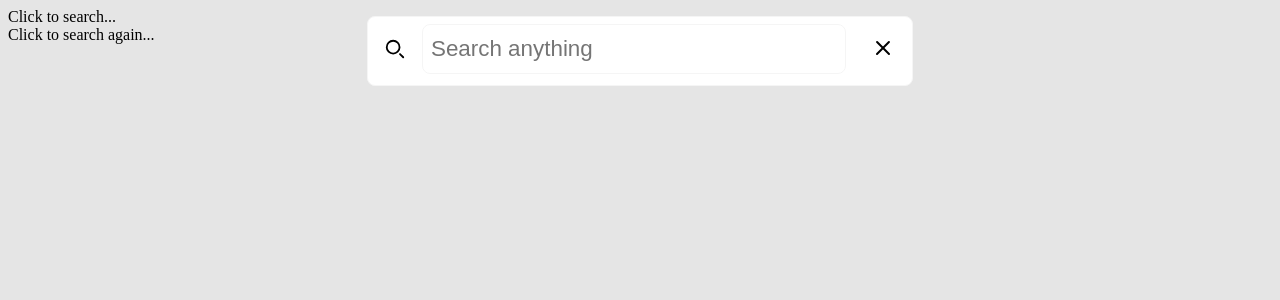
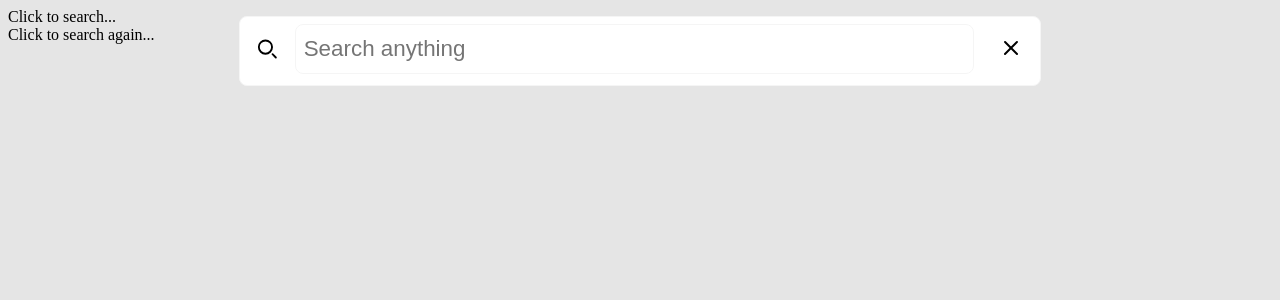
Before and after one commit to liftapps/easysitesearch, a Preact app: page / in a window 1280 px wide. Both pictures are taken after a click on the element "Click to search...". Shown: the top 300 px of the page. Built offline with nearby package versions, Linux system fonts and the light colour scheme.

Commit message:
update search widget

```diff
--- a/src/index.css
+++ b/src/index.css
@@ -5,6 +5,7 @@
 }
 
 .searchWidget {
+  font-size: 0.8rem;
   font-family: Inter, system-ui, Avenir, Helvetica, Arial, sans-serif;
   line-height: 1.5;
   font-weight: 400;
@@ -20,8 +21,8 @@
 
   .modal {
     margin-top: 1rem;
-    width: 80vw;
-    max-width: 32rem;
+    width: 86vw;
+    max-width: 48rem;
     border-radius: 0.5rem;
     border: 1px solid whitesmoke;
     padding: 1rem;
@@ -73,7 +74,7 @@
 
       .resultsWrapper {
         overflow-y: auto;
-        max-height: 50vh;
+        max-height: 80vh;
 
         .result {
           display: block;
@@ -85,7 +86,7 @@
           }
 
           .title {
-            font-size: 1.3rem;
+            font-size: 1rem;
             color: blue;
           }
         }
```
